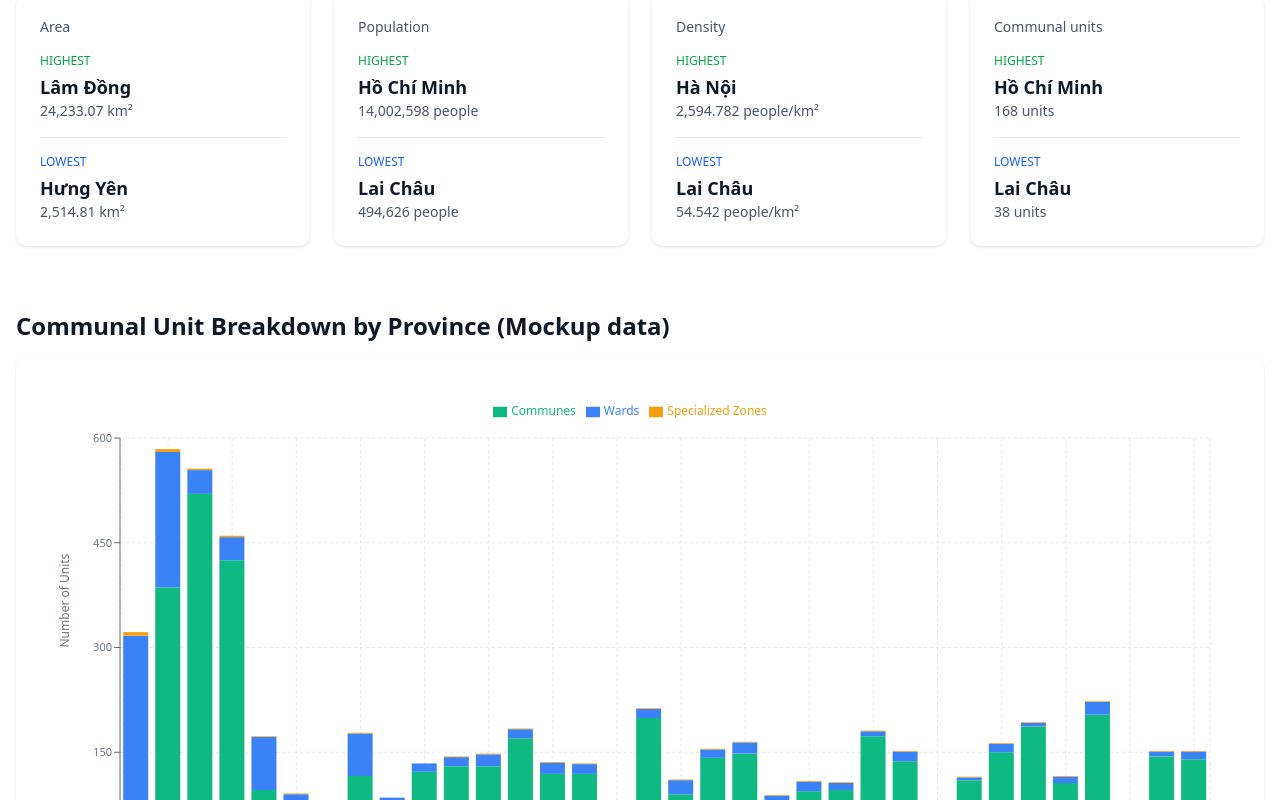
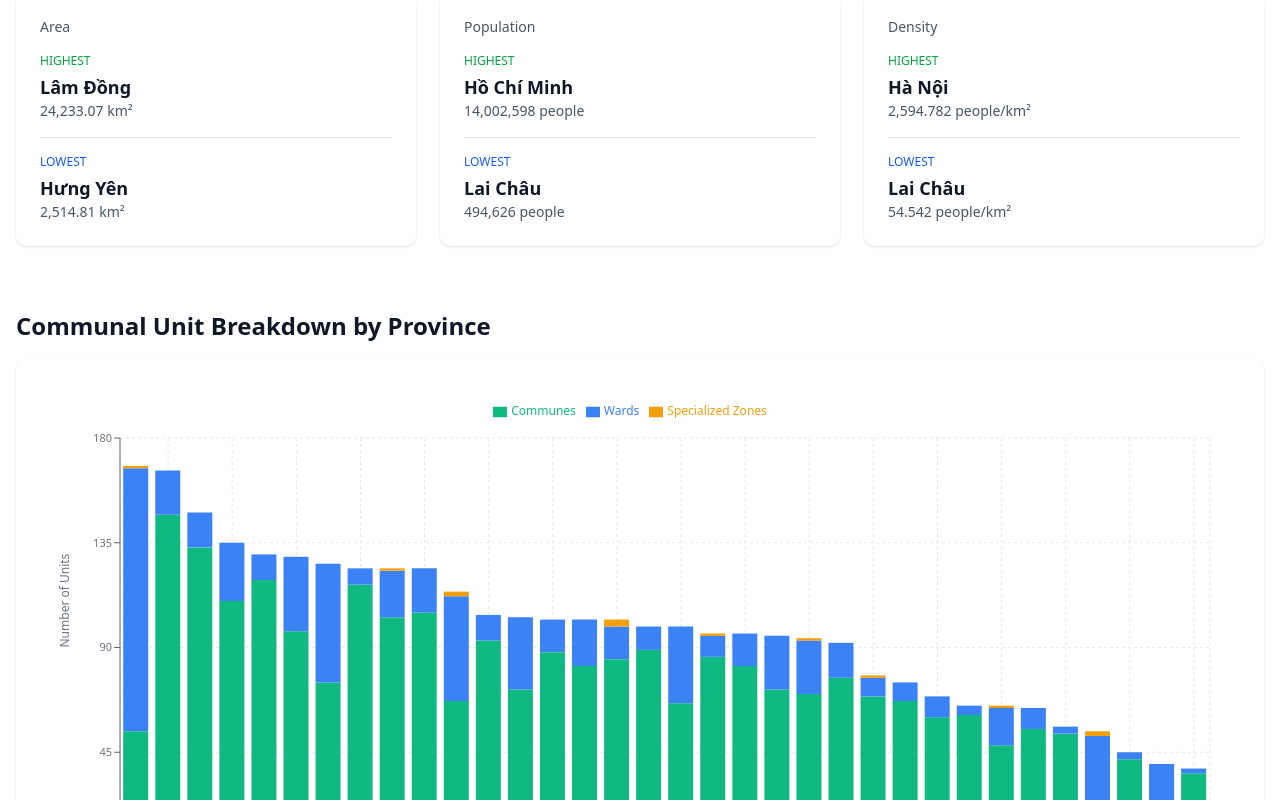
Before and after one commit to lumina293/my-website, a Next.js app: page /projects/vietnam-geo in a window 1280 px wide. Shown: the part 540-1340 px from the top of the page. Built offline with nearby package versions, Linux system fonts and the light colour scheme.

Commit message:
Fill Communal Unit Breakdown by Province with real data

```diff
--- a/app/projects/vietnam-geo/page.js
+++ b/app/projects/vietnam-geo/page.js
@@ -1,24 +1,22 @@
 "use client"
 
-import {Bar, BarChart, XAxis, YAxis, CartesianGrid, Tooltip, Legend, ResponsiveContainer} from "recharts"
+import {Bar, BarChart, CartesianGrid, Legend, ResponsiveContainer, Tooltip, XAxis, YAxis} from "recharts"
 import Provinces from "@/app/projects/vietnam-geo/data";
 import {
+    countCities,
+    countCommunalUnitsByProvince,
+    countCommunes,
     countProvinces,
-    countCities,
-    countCommunes,
+    countSpecializedZones,
     countWards,
-    countSpecializedZones,
     findBiggestProvinceByArea,
-    findSmallestProvinceByArea,
+    findLeastPopulatedProvince,
     findMostPopulatedProvince,
-    findLeastPopulatedProvince,
     findProvinceWithHighestDensity,
     findProvinceWithLowestDensity,
-    findProvinceWithMostCommunalUnits,
-    findProvinceWithLeastCommunalUnits,
+    findSmallestProvinceByArea,
     findTop10PopularCommuneNames,
-    findTop10PopularWordsInCommuneName
-
+    findTop10PopularWordsInCommuneName,
 } from "@/app/projects/vietnam-geo/process";
 import ProjectHeader from "@/components/ProjectHeader";
 
@@ -130,31 +128,16 @@ function ComparisonCards() {
         }
     };
 
-    let mostCommunesProvince = findProvinceWithMostCommunalUnits(Provinces)
-    let leastCommunesProvince = findProvinceWithLeastCommunalUnits(Provinces)
-    const communalUnitData = {
-        category: "Communal units",
-        unit: "units",
-        highest: {
-            name: mostCommunesProvince.name,
-            value: mostCommunesProvince.communes.length
-        },
-        lowest: {
-            name: leastCommunesProvince.name,
-            value: leastCommunesProvince.communes.length
-        }
-    };
     return (
         <div className="container mx-auto px-4 py-8">
             <section>
                 <h2 className="text-2xl font-semibold text-gray-900 mb-4">
                     Comparisons
                 </h2>
-                <div className="grid grid-cols-1 md:grid-cols-4 gap-6">
+                <div className="grid grid-cols-1 md:grid-cols-3 gap-6">
                     <ComparisonCard {...areaData} />
                     <ComparisonCard {...populationData} />
                     <ComparisonCard {...densityData} />
-                    <ComparisonCard {...communalUnitData} />
                 </div>
             </section>
         </div>
@@ -202,48 +185,12 @@ function ComparisonCard({category, unit, highest, lowest}) {
 }
 
 function ProvinceCommunalUnitsChart() {
-    let provinces = [
-        {name: "Ho Chi Minh", totalUnits: 322, totalCommunes: 58, totalWards: 259, totalSpecializedZones: 5},
-        {name: "Hanoi", totalUnits: 584, totalCommunes: 386, totalWards: 194, totalSpecializedZones: 4},
-        {name: "Thanh Hoa", totalUnits: 556, totalCommunes: 520, totalWards: 34, totalSpecializedZones: 2},
-        {name: "Nghe An", totalUnits: 460, totalCommunes: 425, totalWards: 33, totalSpecializedZones: 2},
-        {name: "Dong Nai", totalUnits: 173, totalCommunes: 96, totalWards: 76, totalSpecializedZones: 1},
-        {name: "Binh Duong", totalUnits: 91, totalCommunes: 35, totalWards: 55, totalSpecializedZones: 1},
-        {name: "Da Nang", totalUnits: 56, totalCommunes: 11, totalWards: 45, totalSpecializedZones: 0},
-        {name: "Hai Phong", totalUnits: 178, totalCommunes: 116, totalWards: 61, totalSpecializedZones: 1},
-        {name: "Can Tho", totalUnits: 85, totalCommunes: 58, totalWards: 27, totalSpecializedZones: 0},
-        {name: "Dong Thap", totalUnits: 134, totalCommunes: 122, totalWards: 12, totalSpecializedZones: 0},
-        {name: "Kien Giang", totalUnits: 144, totalCommunes: 130, totalWards: 13, totalSpecializedZones: 1},
-        {name: "Lam Dong", totalUnits: 148, totalCommunes: 130, totalWards: 17, totalSpecializedZones: 1},
-        {name: "Long An", totalUnits: 184, totalCommunes: 170, totalWards: 13, totalSpecializedZones: 1},
-        {name: "Tien Giang", totalUnits: 136, totalCommunes: 119, totalWards: 16, totalSpecializedZones: 1},
-        {name: "An Giang", totalUnits: 134, totalCommunes: 119, totalWards: 14, totalSpecializedZones: 1},
-        {name: "Ba Ria-Vung Tau", totalUnits: 81, totalCommunes: 60, totalWards: 20, totalSpecializedZones: 1},
-        {name: "Bac Giang", totalUnits: 213, totalCommunes: 199, totalWards: 13, totalSpecializedZones: 1},
-        {name: "Bac Ninh", totalUnits: 111, totalCommunes: 90, totalWards: 20, totalSpecializedZones: 1},
-        {name: "Ben Tre", totalUnits: 155, totalCommunes: 142, totalWards: 12, totalSpecializedZones: 1},
-        {name: "Binh Dinh", totalUnits: 165, totalCommunes: 148, totalWards: 16, totalSpecializedZones: 1},
-        {name: "Binh Phuoc", totalUnits: 89, totalCommunes: 79, totalWards: 9, totalSpecializedZones: 1},
-        {name: "Binh Thuan", totalUnits: 109, totalCommunes: 94, totalWards: 14, totalSpecializedZones: 1},
-        {name: "Ca Mau", totalUnits: 107, totalCommunes: 96, totalWards: 10, totalSpecializedZones: 1},
-        {name: "Cao Bang", totalUnits: 181, totalCommunes: 173, totalWards: 7, totalSpecializedZones: 1},
-        {name: "Dak Lak", totalUnits: 152, totalCommunes: 137, totalWards: 14, totalSpecializedZones: 1},
-        {name: "Dak Nong", totalUnits: 71, totalCommunes: 64, totalWards: 6, totalSpecializedZones: 1},
-        {name: "Dien Bien", totalUnits: 115, totalCommunes: 110, totalWards: 4, totalSpecializedZones: 1},
-        {name: "Gia Lai", totalUnits: 163, totalCommunes: 150, totalWards: 12, totalSpecializedZones: 1},
-        {name: "Ha Giang", totalUnits: 193, totalCommunes: 187, totalWards: 5, totalSpecializedZones: 1},
-        {name: "Ha Nam", totalUnits: 116, totalCommunes: 106, totalWards: 9, totalSpecializedZones: 1},
-        {name: "Ha Tinh", totalUnits: 223, totalCommunes: 204, totalWards: 18, totalSpecializedZones: 1},
-        {name: "Hau Giang", totalUnits: 72, totalCommunes: 63, totalWards: 8, totalSpecializedZones: 1},
-        {name: "Hoa Binh", totalUnits: 152, totalCommunes: 144, totalWards: 7, totalSpecializedZones: 1},
-        {name: "Hung Yen", totalUnits: 152, totalCommunes: 140, totalWards: 11, totalSpecializedZones: 1}
-    ];
-
+    let provinces = countCommunalUnitsByProvince(Provinces)
     return (
         <div className="container mx-auto px-4 py-8">
             <section>
                 <h2 className="text-2xl font-semibold text-gray-900 mb-4">
-                    Communal Unit Breakdown by Province (Mockup data)
+                    Communal Unit Breakdown by Province
                 </h2>
                 <div className="bg-white rounded-lg shadow p-6">
                     <div className="h-[600px] w-full">
--- a/app/projects/vietnam-geo/process.js
+++ b/app/projects/vietnam-geo/process.js
@@ -121,24 +121,30 @@ export function findProvinceWithLowestDensity(provinces) {
     return lowestDensityProvince;
 }
 
-export function findProvinceWithMostCommunalUnits(provinces) {
-    let provinceWithMostCommunes = provinces[0]
+export function countCommunalUnitsByProvince(provinces) {
+    let communalUnitsByProvince = []
     for (let i = 0; i < provinces.length; i++) {
-        if (provinces[i].communes.length > provinceWithMostCommunes.communes.length) {
-            provinceWithMostCommunes = provinces[i]
+        let currentProvince = {
+            name: provinces[i].name,
+            totalUnits: provinces[i].communes.length,
+            totalCommunes: 0,
+            totalWards: 0,
+            totalSpecializedZones: 0,
         }
+        for (let j = 0; j < provinces[i].communes.length; j++) {
+            let communeType = provinces[i].communes[j].type
+            if (communeType === "Xã") {
+                currentProvince.totalCommunes += 1
+            } else if (communeType === "Phường") {
+                currentProvince.totalWards += 1
+            } else {
+                currentProvince.totalSpecializedZones += 1
+            }
+        }
+        communalUnitsByProvince.push(currentProvince)
     }
-    return provinceWithMostCommunes;
-}
-
-export function findProvinceWithLeastCommunalUnits(provinces) {
-    let provinceWithLeastCommunes = provinces[0]
-    for (let i = 0; i < provinces.length; i++) {
-        if (provinces[i].communes.length < provinceWithLeastCommunes.communes.length) {
-            provinceWithLeastCommunes = provinces[i]
-        }
-    }
-    return provinceWithLeastCommunes;
+    communalUnitsByProvince.sort((a, b) => b.totalUnits - a.totalUnits)
+    return communalUnitsByProvince
 }
 
 export function findTop10PopularCommuneNames(provinces) {
```
